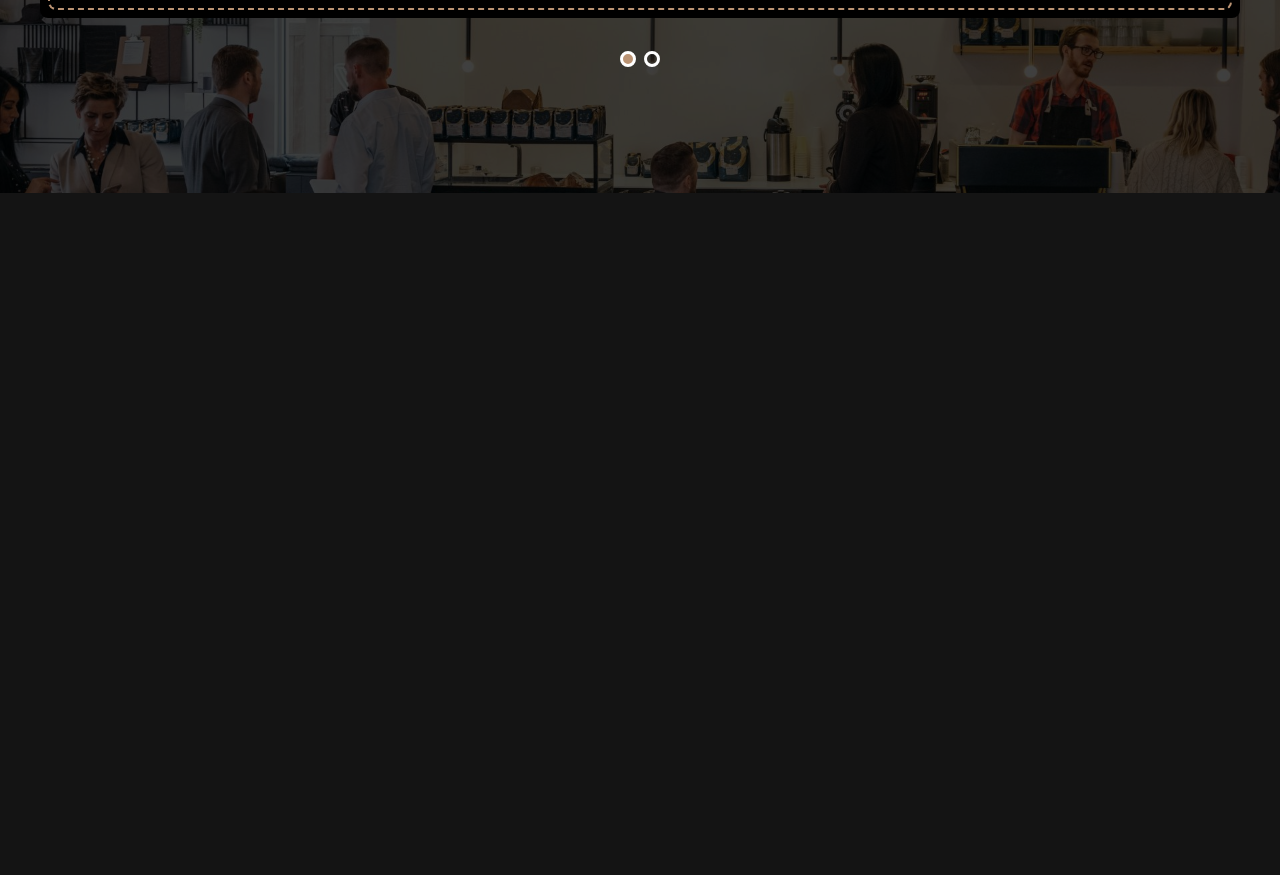
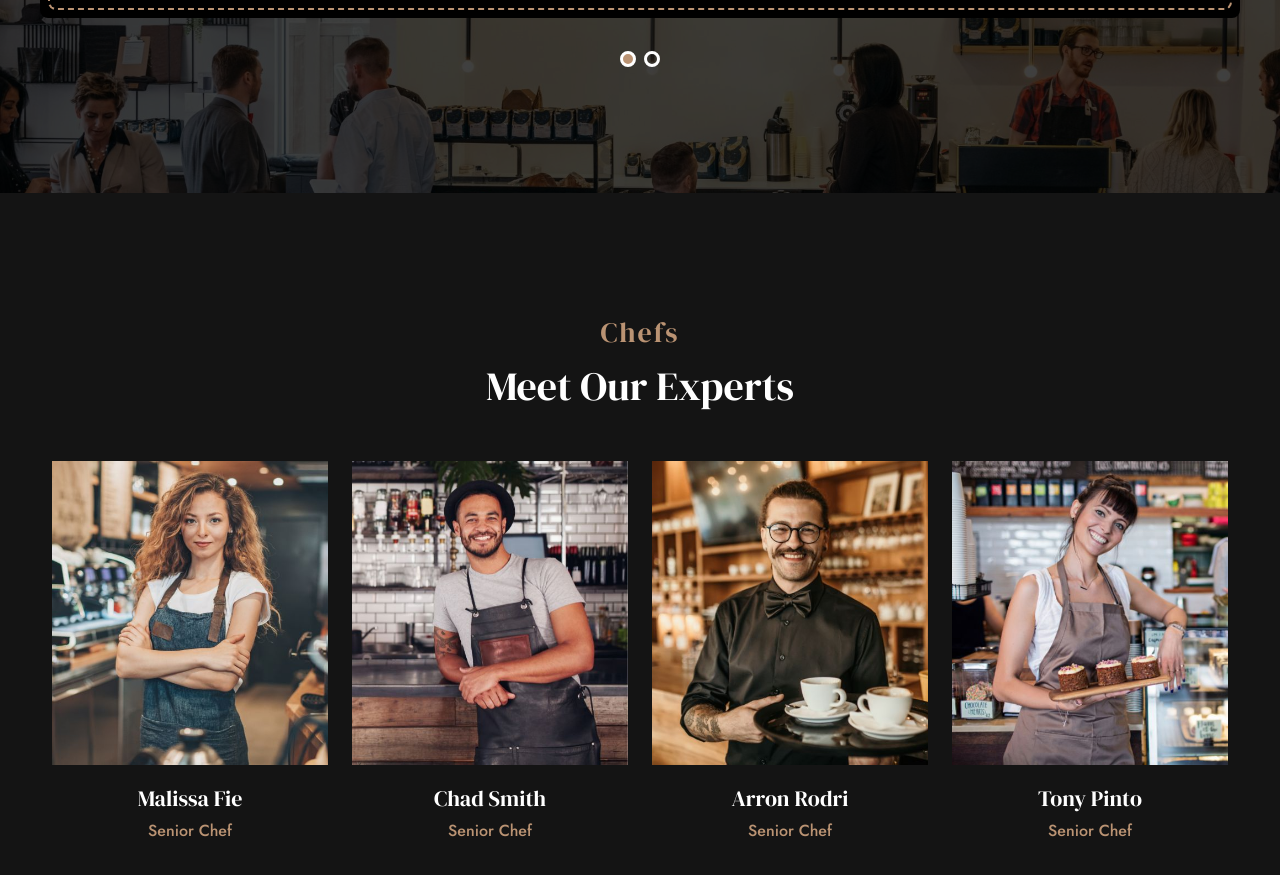
Before and after one commit to HarshitaNahata/my-coffee, a React (Vite) app: page / in a window 1280 px wide. Shown: the part 6933-7808 px from the top of the page. Before the commit the page ends 7126 px from the top, so only its background shows below. Built offline with nearby package versions, Linux system fonts and the light colour scheme.

Commit message:
team component

```diff
--- a/src/App.jsx
+++ b/src/App.jsx
@@ -9,6 +9,7 @@ import Choose from './components/choose/Choose';
 import Stats from './components/stats/Stats';
 import Gallery from './components/gallery/Gallery';
 import Offer from './components/offer/Offer';
+import Team from './components/team/Team';
 
 function App() {
   return (
@@ -22,6 +23,7 @@ function App() {
       <Stats />
       <Gallery />
       <Offer />
+      <Team />
     </>
   );
 }
--- /dev/null
+++ b/src/components/team/Team.jsx
@@ -0,0 +1,114 @@
+import React from 'react';
+import chef1 from '../../assets/team-1.jpg';
+import chef2 from '../../assets/team-2.jpg';
+import chef3 from '../../assets/team-3.jpg';
+import chef4 from '../../assets/team-4.jpg';
+
+import { FaFacebookF, FaTwitter, FaLinkedinIn, FaYoutube } from 'react-icons/fa';
+import './team.css';
+
+const Team = () => {
+    return (
+        <section className="team section" id="team">
+            <h2 className="section__title" data-title='Chefs'>
+                Meet Our Experts
+            </h2>
+
+            <div className="team__grid grid container">
+                <div className="team_item">
+                    <img src={chef1} alt="" className="team__img" />
+                    <div className="team__data">
+                        <h3 className="team__title">Malissa Fie</h3>
+                        <p className="team__job">Senior Chef</p>
+                    </div>
+
+                    <div className="team__socials">
+                        <a href="/" className="team__social-link">
+                            <FaFacebookF />
+                        </a>
+                        <a href="/" className="team__social-link">
+                            <FaTwitter />
+                        </a>
+                        <a href="/" className="team__social-link">
+                            <FaLinkedinIn />
+                        </a>
+                        <a href="/" className="team__social-link">
+                            <FaYoutube />
+                        </a>
+                    </div>
+                </div>
+
+                <div className="team_item">
+                    <img src={chef2} alt="" className="team__img" />
+                    <div className="team__data">
+                        <h3 className="team__title">Chad Smith</h3>
+                        <p className="team__job">Senior Chef</p>
+                    </div>
+
+                    <div className="team__socials">
+                        <a href="/" className="team__social-link">
+                            <FaFacebookF />
+                        </a>
+                        <a href="/" className="team__social-link">
+                            <FaTwitter />
+                        </a>
+                        <a href="/" className="team__social-link">
+                            <FaLinkedinIn />
+                        </a>
+                        <a href="/" className="team__social-link">
+                            <FaYoutube />
+                        </a>
+                    </div>
+                </div>
+
+                <div className="team_item">
+                    <img src={chef3} alt="" className="team__img" />
+                    <div className="team__data">
+                        <h3 className="team__title">Arron Rodri</h3>
+                        <p className="team__job">Senior Chef</p>
+                    </div>
+
+                    <div className="team__socials">
+                        <a href="/" className="team__social-link">
+                            <FaFacebookF />
+                        </a>
+                        <a href="/" className="team__social-link">
+                            <FaTwitter />
+                        </a>
+                        <a href="/" className="team__social-link">
+                            <FaLinkedinIn />
+                        </a>
+                        <a href="/" className="team__social-link">
+                            <FaYoutube />
+                        </a>
+                    </div>
+                </div>
+
+                <div className="team_item">
+                    <img src={chef4} alt="" className="team__img" />
+                    <div className="team__data">
+                        <h3 className="team__title">Tony Pinto</h3>
+                        <p className="team__job">Senior Chef</p>
+                    </div>
+
+                    <div className="team__socials">
+                        <a href="/" className="team__social-link">
+                            <FaFacebookF />
+                        </a>
+                        <a href="/" className="team__social-link">
+                            <FaTwitter />
+                        </a>
+                        <a href="/" className="team__social-link">
+                            <FaLinkedinIn />
+                        </a>
+                        <a href="/" className="team__social-link">
+                            <FaYoutube />
+                        </a>
+                    </div>
+                </div>
+            </div>
+        </section>
+    )
+}
+
+export default Team
--- /dev/null
+++ b/src/components/team/team.css
@@ -0,0 +1,65 @@
+.team__grid {
+    grid-template-columns: repeat(4, 1fr);
+}
+
+.team__item {
+    border-bottom: 3px solid var(--first-color);
+    background-color: var(--container-color);
+    padding: 0.5rem;
+    position: relative;
+    transition: 0.5s var(--transition);
+}
+
+.team__data {
+    padding: 0.75rem;
+    text-align: center;
+}
+
+.team__title {
+    font-size: var(--largest-font-size);
+    margin-bottom: 0.25rem;
+}
+
+.team__job {
+    color: var(--first-color);
+    font-weight: var(--weight-500);
+}
+
+.team__socials {
+    position: absolute;
+    top: 1rem;
+    right: 0;
+    display: flex;
+    flex-direction: column;
+    row-gap: 0.5rem;
+    opacity: 0;
+    transition: 0.5s var(--transition);
+}
+
+.team__social-link {
+    background-color: var(--bg-color);
+    color: var(--title-color);
+    width: 40px;
+    height: 40px;
+    border-radius: 50%;
+    display: grid;
+    place-items: center;
+    transition: 0.3s var(--transition);
+}
+
+/*===============
+* Hover Effect
+===============*/
+
+.team__item:hover {
+    transform: translateY(-0.5rem);
+}
+
+.team__item:hover .team__socials {
+    right: 1rem;
+    opacity: 1;
+}
+
+.team__social-link:hover {
+    background-color: var(--first-color);
+}
```
